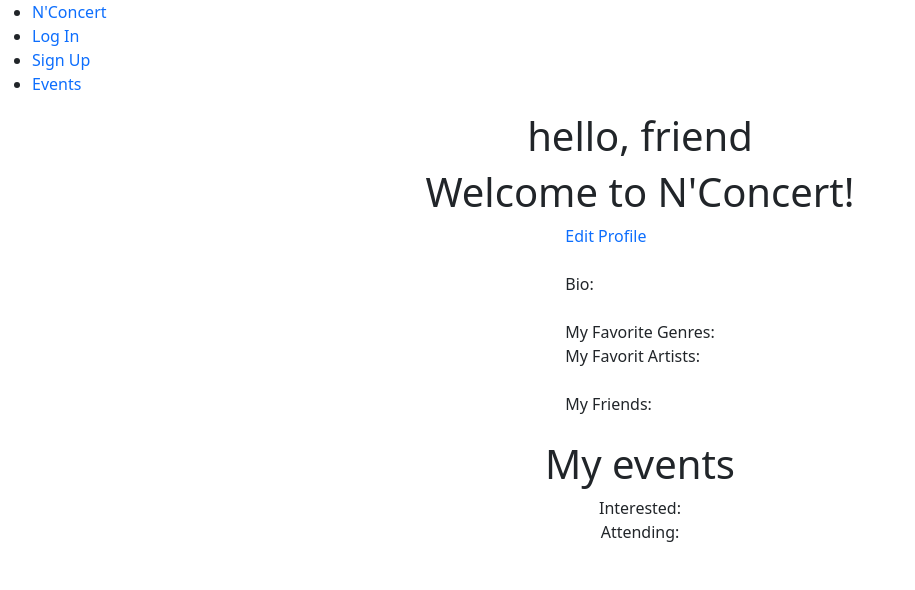
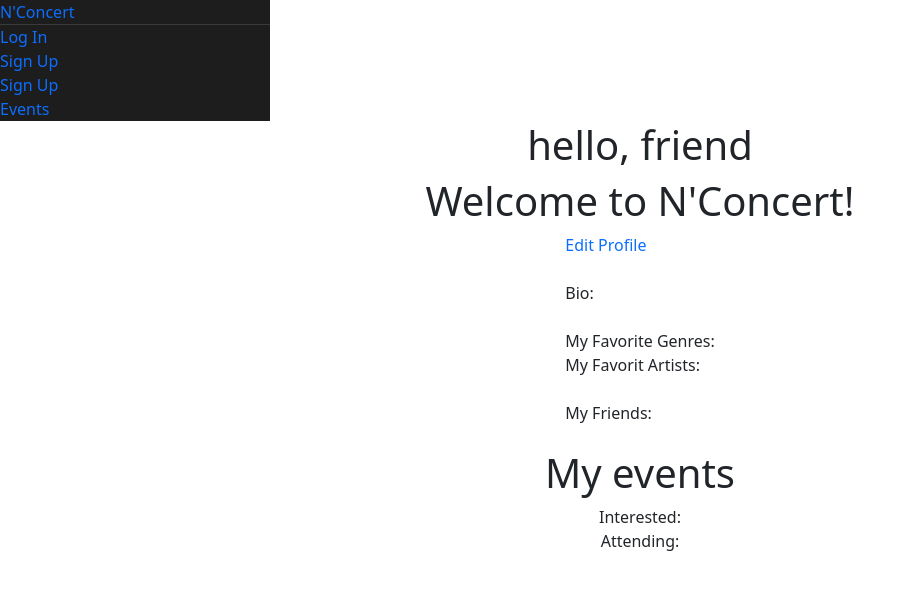
Before and after one commit to sarahpicard/NConcert-front-end, a React (Create React App) app: page / in a window 1280 px wide. Shown: the top 590 px of the page, without its empty margins (0-915 px from the left). Built offline with nearby package versions, Linux system fonts and the light colour scheme; no server answers.

Commit message:
adjust basic nav components

```diff
--- a/src/components/NavBar/NavBar.css
+++ b/src/components/NavBar/NavBar.css
@@ -1,43 +1,3 @@
-.sidebar {
-  position: fixed;
-  top: 0;
-  left: 0;
-  height: 100vh;
-  width: 320px;
-  background-color: #fff;
+.custom-nav-bar {
+  --sidebar-bg-color: white;
 }
-.sidebar_logo {
-  display: grid;
-  place-items: center;
-  height: 120px;
-  font-size: 1.5rem;
-  font-weight: 700;
-  /* font family */
-}
-.sidebar_menu {
-  position: relative;
-}
-
-.sidebar_item {
-  display: flex;
-  align-items: center;
-  place-content: flex-start;
-  padding: 1rem 3rem;
-  font-weight: 500;
-  color: #555;
-  transition: color 0.3s ease-in-out;
-}
-.sidebar_item.active {
-  color: #fff;
-}
-.sidebar_menu_indicator {
-  position: absolute;
-  top: 0;
-  left: 50%;
-  width: calc(100% - 40px);
-  border-radius: 10%;
-  background-color: #308efe;
-  z-index: -1;
-  transform: translateX(-50%);
-  transition: 0.3s ease-in-out;
-}
--- a/src/components/NavBar/NavBar.jsx
+++ b/src/components/NavBar/NavBar.jsx
@@ -1,31 +1,63 @@
 import { Link } from 'react-router-dom'
+import { ProSidebar, SidebarHeader, SidebarFooter, SidebarContent, MenuItem } from 'react-pro-sidebar'
 
+import 'react-pro-sidebar/dist/css/styles.css'
+import './NavBar.css'
 
 const NavBar = ({ user, handleLogout }) => {
   return (
     <>
       {user ?
-        <nav>
+      <ProSidebar className='custom-nav-bar'>
+        <SidebarHeader>
+          <Link to='/'>N'Concert</Link><br />
+          Welcome, {user.name}
+        </SidebarHeader>
+        <SidebarContent>
           <ul>
-            <li>Welcome, {user.name}</li>
-            <li><Link to="/profiles">Users (friendsToggle)</Link></li>
-            <li><Link to="" onClick={handleLogout}>LOG OUT</Link></li>
-            <li><Link to="/changePassword">Change Password</Link></li>
-            <li><Link to='/'>N'Concert</Link></li>
-            <li><Link to='/myevents'>My Events</Link></li>
-            <li><Link to='/favorites'>Favorites</Link></li>
-            <li><Link to='/events'>Events</Link></li>
+            <MenuItem>
+              <Link to="/profiles">Users (friendsToggle)</Link>
+            </MenuItem>
+            <MenuItem>
+              <Link to="" onClick={handleLogout}>LOG OUT</Link>
+            </MenuItem>
+            <MenuItem>
+              <Link to="/changePassword">Change Password</Link>
+            </MenuItem>
+            <MenuItem>
+              <Link to='/myevents'>My Events</Link>
+            </MenuItem>
+            <MenuItem>
+              <Link to='/favorites'>Favorites</Link>
+            </MenuItem>
+            <MenuItem>
+              <Link to='/events'>Events</Link>
+            </MenuItem>
           </ul>
-        </nav>
+        </SidebarContent>
+      </ProSidebar>
       :
-        <nav>
+      <ProSidebar>
+        <SidebarHeader>
+          <Link to='/'>N'Concert</Link>
+        </SidebarHeader>
+        <SidebarContent>
           <ul>
-            <li><Link to='/'>N'Concert</Link></li>
-            <li><Link to="/login">Log In</Link></li>
-            <li><Link to="/signup">Sign Up</Link></li>
-            <li><Link to='/events'>Events</Link></li>
+            <MenuItem>
+              <Link to="/login">Log In</Link>
+            </MenuItem>
+            <MenuItem>
+              <Link to="/signup">Sign Up</Link>
+            </MenuItem>
+            <MenuItem>
+              <Link to="/signup">Sign Up</Link>
+            </MenuItem>
+            <MenuItem>
+              <Link to='/events'>Events</Link>
+            </MenuItem>
           </ul>
-        </nav>
+        </SidebarContent>
+      </ProSidebar>
       }
     </>
   )
```
